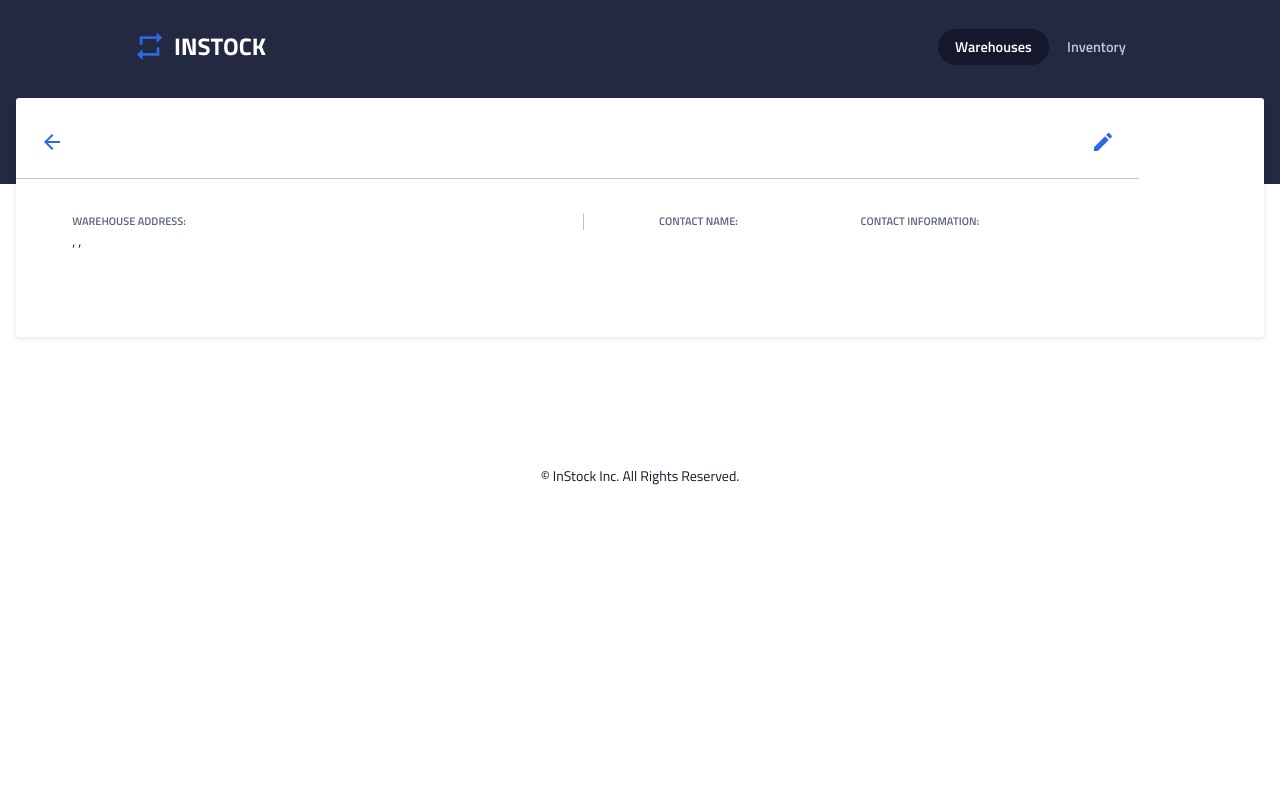
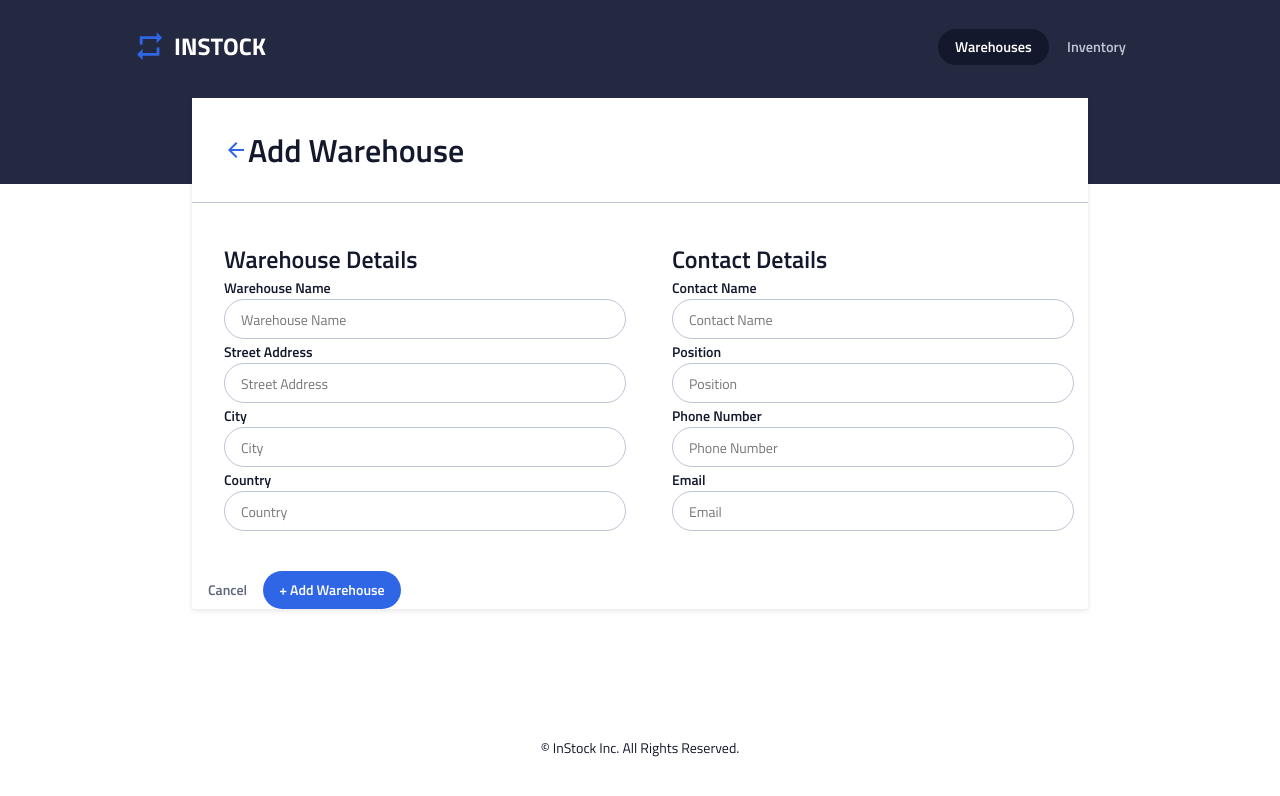
Before and after one commit to Sandro927/instock-mulan, a React (Create React App) app: page /warehouse/add in a window 1280 px wide. Shown: the top 796 px of the page. Built offline with nearby package versions, Linux system fonts and the light colour scheme; no server answers.

Commit message:
Fixed minor linking changes and small styling touchups

```diff
--- a/src/App.js
+++ b/src/App.js
@@ -17,13 +17,13 @@ function App() {
             <Header />
             <Switch>
                 <Route path='/warehouse' exact component={Warehouses}/>
-                <Route path='/warehouse/:id' component={WarehouseDetails} />
-                <Route path='/warehouse/add' component={AddWarehouse} />
+                <Route path='/warehouse/add' exact component={AddWarehouse} />
+                <Route path='/warehouse/:id' exact component={WarehouseDetails} />
                 {/* <Route path='/warehouses/:id/edit' component={} /> */}
                 <Route path='/inventory' exact component={Inventory}/>
-                <Route path='/inventory/:inventoryId' component={InventoryItemDetails} />
-                <Route path='/inventory/add' component={AddItem} />
-                <Route path='/inventory/:id/edit' component={EditItem} />
+                <Route path='/inventory/add' exact component={AddItem} />
+                <Route path='/inventory/:inventoryId' exact component={InventoryItemDetails} />
+                <Route path='/inventory/:id/edit' exact component={EditItem} />
                 {/* <Route path='/inventories/:itemId/edit' component={AddItem} /> */}
                 {/* <Route path='/inventory/:itemId/edit'  /> */}
             </Switch>
--- a/src/Components/Header/Header.js
+++ b/src/Components/Header/Header.js
@@ -10,7 +10,7 @@ function Header() {
 
         <nav className="nav">
 
-            <Link to="/warehouses" className="nav__logo-link" >
+            <Link to="/warehouse" className="nav__logo-link" >
                 <img src={logo} className="nav__logo" alt="logo" />
             </ Link>
 
--- a/src/Components/Warehouse/Warehouse.js
+++ b/src/Components/Warehouse/Warehouse.js
@@ -27,8 +27,8 @@ export class Warehouse extends Component {
       <tr className="warehouse">
         <td className="warehouse__name" data-label="WAREHOUSE">
           <div className="warehouse__util">
-            <Link className="warehouse__link" to={`/warehouse/${this.props.warehouse.id}`}>{this.props.warehouse.name}</Link>
-            <img src={Chevron} alt="Chevron icon" />
+            <Link className="warehouse__link" to={`/warehouse/${this.props.warehouse.id}`}>{this.props.warehouse.name}
+            <img src={Chevron} alt="Chevron icon" /></Link>
           </div>
 
         </td>
--- a/src/Components/Warehouse/Warehouse.scss
+++ b/src/Components/Warehouse/Warehouse.scss
@@ -103,6 +103,8 @@
         font-weight: 600;
         font-size: 13px;
         line-height: 20px;
+        display: flex;
+        align-items: center;
     }
 
     &__text {
--- a/src/Components/WarehouseForm/WarehouseForm.scss
+++ b/src/Components/WarehouseForm/WarehouseForm.scss
@@ -64,7 +64,7 @@
         border: 1px solid $color-secondary-cloud;
         padding-left: 16px;
         height: 36px;
-        width: 92%;
+        width: 100%;
 
         @include tablet {
             height: 38px;
--- a/src/pages/AddWarehouse/AddWarehouse.js
+++ b/src/pages/AddWarehouse/AddWarehouse.js
@@ -11,7 +11,7 @@ const AddWarehouse = (routerProps) => {
             <div className='main__container'>
                 <header className='header--form-page'>
 
-                    <Link to='/warehouses'>
+                    <Link to='/warehouse'>
                         <img src={backArrow} alt="icon of back/left arrow" />
                     </Link>
                     <h1 className='header__title'>Add Warehouse</h1>
--- a/src/pages/Inventory/Inventory.js
+++ b/src/pages/Inventory/Inventory.js
@@ -31,7 +31,7 @@ class Inventory extends React.Component {
                     <header className='header'>
                         <h1 className="header__title">Inventory</h1>
                         <input className='header__search' type="text" placeholder='Search...' />
-                        <Link to='/inventories/add'>
+                        <Link to='/inventory/add'>
                             <button className='header__add-button'>+ Add new item</button>
                         </Link>
                     </header>
--- a/src/pages/WarehouseDetails/WarehouseDetails.scss
+++ b/src/pages/WarehouseDetails/WarehouseDetails.scss
@@ -19,10 +19,11 @@
   display: flex;
   flex-direction: column;
   justify-content: space-between;
-  margin: 0 1rem;
   background-color: #ffffff;
   box-shadow: 0px 2px 5px rgba(19, 24, 44, 0.1);
   border-radius: 3px;
+  width: 90%;
+  margin: auto;
 }
 
 .warehouse-details {
@@ -88,13 +89,14 @@
   width: 85%;
   display: flex;
   justify-content: space-between;
-  margin-bottom: 10%;
+  margin-bottom: 6%;
   @include tablet {
     padding-top: 2%;
     width: 45%;
     border-left: 1px solid $color-secondary-cloud;
     padding-left: 7%;
     margin-right: 7%;
+    margin-bottom: 4%;
   }
   @include desktop {
     width: 30%;
--- a/src/pages/Warehouses/Warehouses.js
+++ b/src/pages/Warehouses/Warehouses.js
@@ -28,7 +28,7 @@ export class Warehouses extends Component {
               <form className='warehouses__form' >
                 <input type="text" placeholder="Search..." className="warehouses__search" />
               </form>
-              <Link to='/warehouse/new'>
+              <Link to='/warehouse/add'>
                 <button className='warehouses__button'>+ Add a New Warehouse</button>
               </Link>
 
```
Also changed, not shown: src/Components/Header/Header.scss (line endings or trailing spaces).
